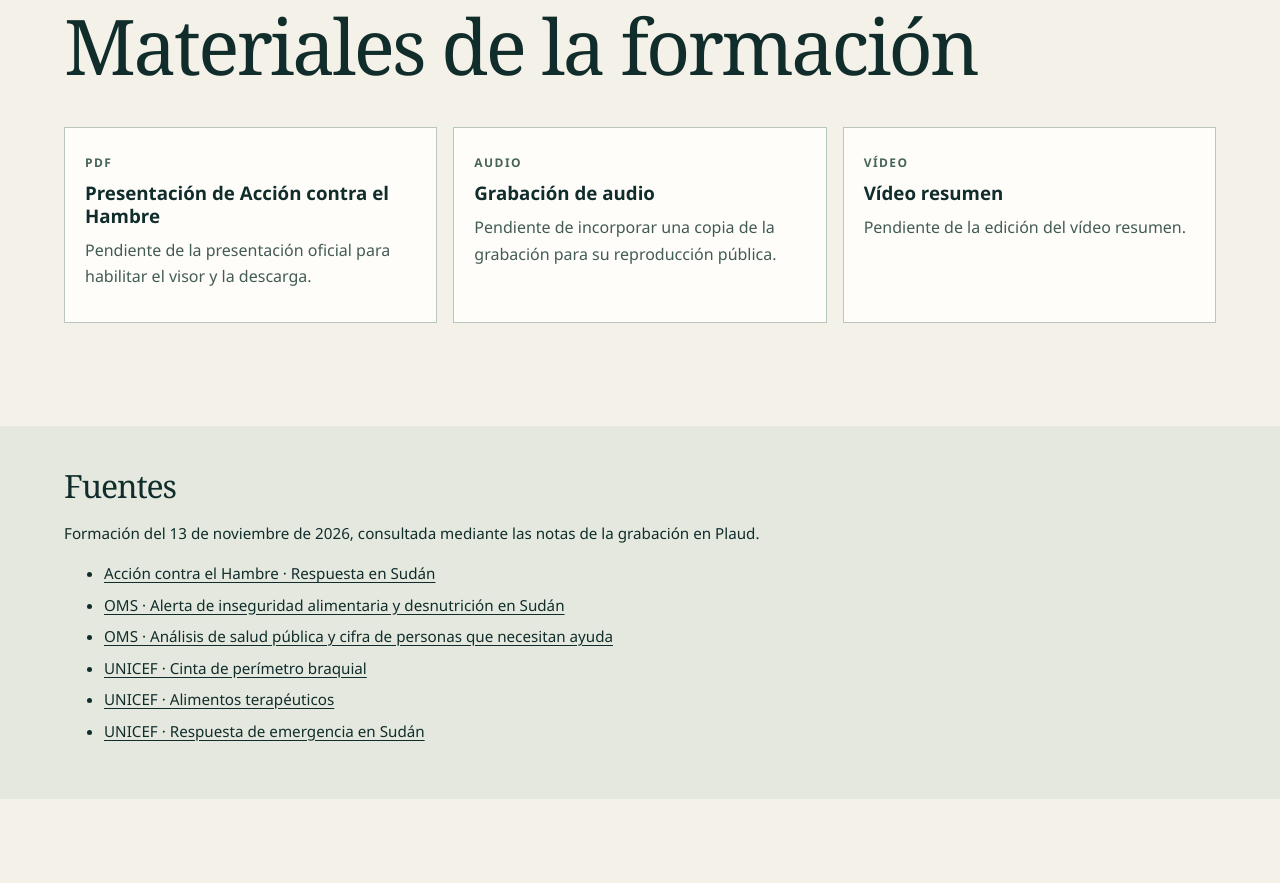
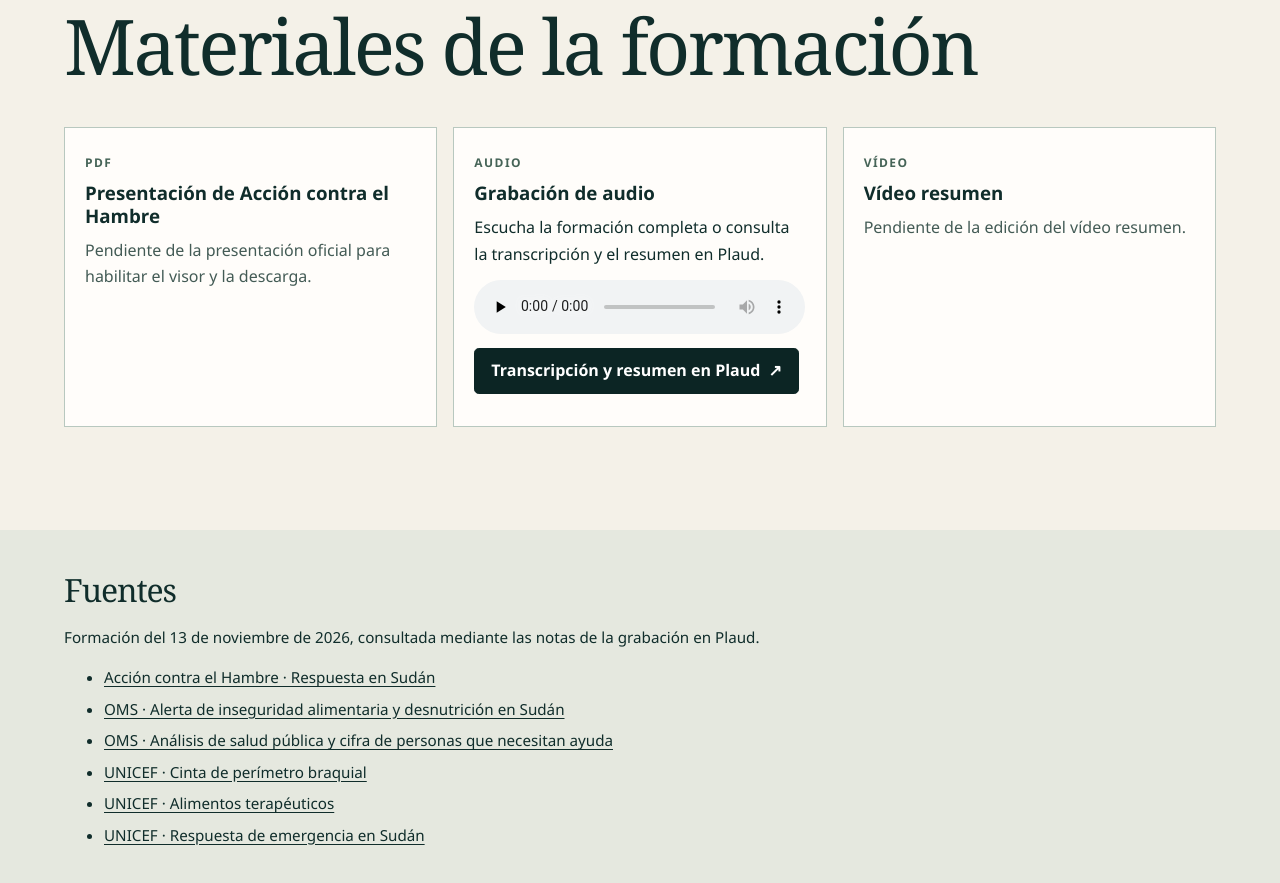
Before and after one commit to eduardmkt-hub/formacion-sudan-2026, a plain HTML site: page index.html in a window 1280 px wide. Shown: the part 7780-8663 px from the top of the page. Before the commit the page ends 8579 px from the top, so only its background shows below. Drawn offline with Linux system fonts and the light colour scheme.

Commit message:
Añadir la grabación y el acceso a Plaud

```diff
--- a/index.html
+++ b/index.html
@@ -55,7 +55,7 @@ main section{padding-block:clamp(3.25rem,8vw,7rem);scroll-margin-top:1rem}h2{fon
 <h2>Materiales de la formación</h2>
 <!-- Para activar un material, copia su plantilla a la sección, añade src al visor o reproductor y href al enlace de descarga cuando corresponda. Usa una ruta relativa al archivo público autorizado. -->
 <div class="material-grid"><article id="presentacion"><p class="kicker">PDF</p><h3>Presentación de Acción contra el Hambre</h3><p class="pending">Pendiente de la presentación oficial para habilitar el visor y la descarga.</p></article>
-<article id="audio"><p class="kicker">Audio</p><h3>Grabación de audio</h3><p class="pending">Pendiente de incorporar una copia de la grabación para su reproducción pública.</p></article>
+<article id="audio"><p class="kicker">Audio</p><h3>Grabación de audio</h3><p>Escucha la formación completa o consulta la transcripción y el resumen en Plaud.</p><audio controls preload="none" aria-label="Grabación de la formación sobre Sudán" src="formacion-sudan.mp3"></audio><p><a class="button" href="https://web.plaud.ai/s/pub_d9d7b2e2-6b72-4c88-84ea-ceeaad4440c8::bXgocam5SpJ6JWZ5mA3vW6DJgYr5qoQDOc89rqO22osqoRix_UZjqf88T4lhaSxj3AZReyv2bxrTBk8Zg5EC?utm_source=chatgpt.com" target="_blank" rel="noopener noreferrer">Transcripción y resumen en Plaud <span aria-hidden="true">↗</span></a></p></article>
 <article id="video"><p class="kicker">Vídeo</p><h3>Vídeo resumen</h3><p class="pending">Pendiente de la edición del vídeo resumen.</p></article>
 </div></div></section>
 <template id="pdf-player"><iframe title="Presentación oficial de ACH" height="550"></iframe><a download>Descargar presentación</a></template><template id="audio-player"><audio controls preload="none" aria-label="Grabación de la formación"></audio></template><template id="video-player"><video controls playsinline preload="none" aria-label="Vídeo de la formación"></video></template></main>
```
Also changed, not shown: 1 other file.
